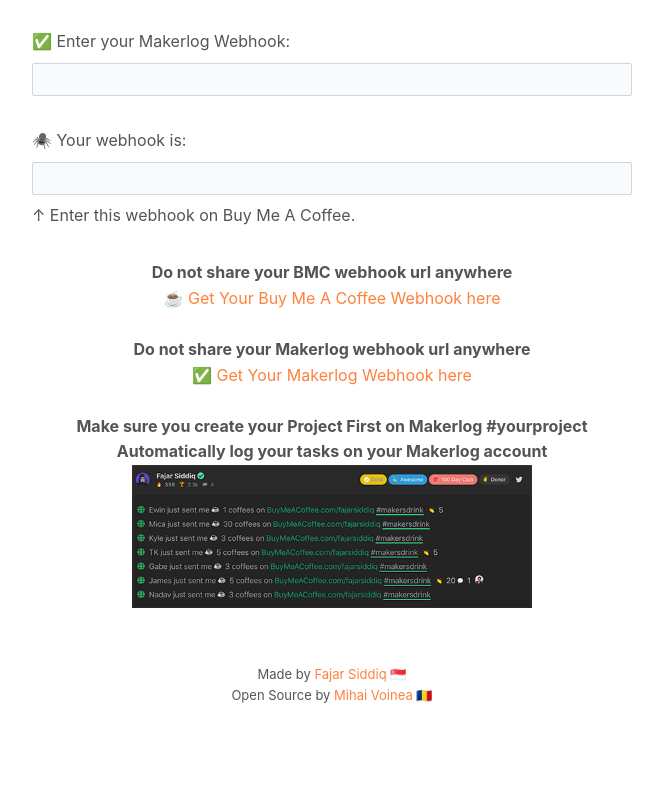
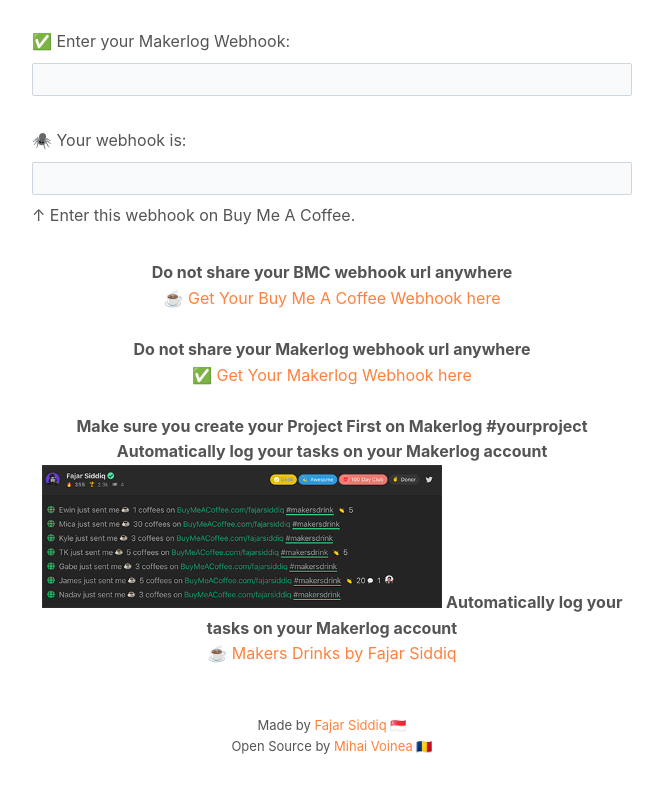
Before and after one commit to fajarsiddiqfs/buymeacoffee, a website: page index.html in a window 1280 px wide. Shown: the part 565-1370 px from the top of the page, without its empty margins (308-971 px from the left). Before the commit the page ends 1318 px from the top, so only its background shows below. Drawn offline with Linux system fonts and the light colour scheme.

Commit message:
Update index.html

```diff
--- a/index.html
+++ b/index.html
@@ -50,6 +50,8 @@
     <strong>Make sure you create your Project First on Makerlog #yourproject</strong><br/>
     <strong>Automatically log your tasks on your Makerlog account</strong><br/>
 <img src="assets/makerlogfajar.png" alt="Buy Me A Coffee" class="responsive"></a>
+<strong>Automatically log your tasks on your Makerlog account</strong><br/>
+<a href="https://twitter.com/fajarsiddiqFS/status/1097662451380674560">☕ Makers Drinks by Fajar Siddiq</a>
 </center>
 </main>
 
```
